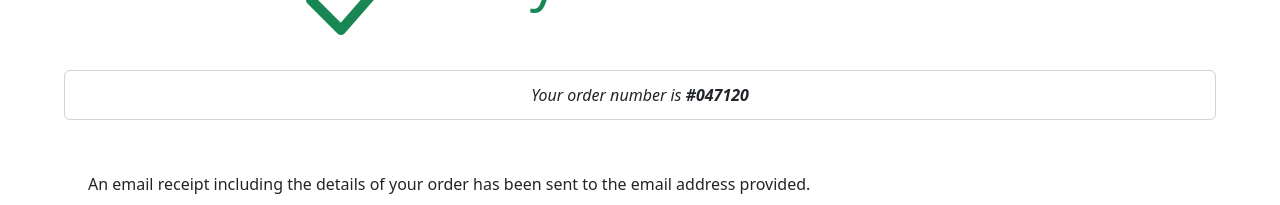
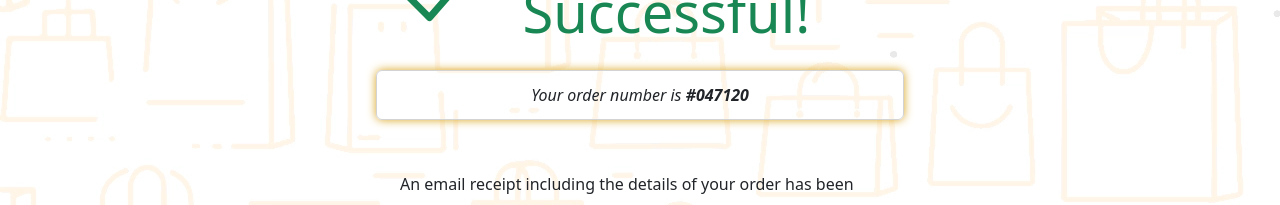
Before and after one commit to Queenen/Vendora, a React (Create React App) app: page /checkoutSuccess in a window 1280 px wide. Shown: the part 336-541 px from the top of the page. Built offline with nearby package versions, Linux system fonts and the light colour scheme; no server answers.

Commit message:
Update CheckoutSuccess.module.css

```diff
--- a/src/pages/checkoutSuccess/CheckoutSuccess.module.css
+++ b/src/pages/checkoutSuccess/CheckoutSuccess.module.css
@@ -0,0 +1,11 @@
+#checkoutSuccess {
+  background-image: url("/public/images/bag-wallpaper-2.webp");
+}
+
+#checkoutSuccessContent {
+  max-width: 35rem;
+}
+
+.orderNumber {
+  box-shadow: 0 0 10px goldenrod;
+}
```
